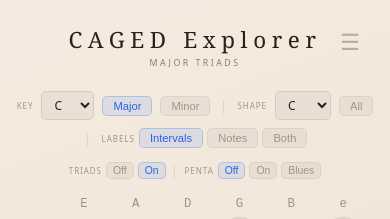
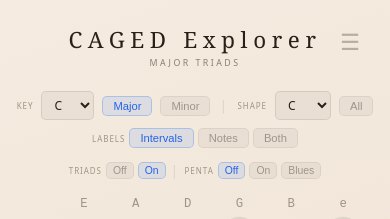
Before and after one commit to tartansandal/caged-explorer, a React (Vite) app: page / in a window 390 px wide. Shown: the top 219 px of the page. Built offline with nearby package versions, Linux system fonts and the light colour scheme.

Commit message:
fix: remove unnecessary divider before labels on mobile

```diff
--- a/src/App.jsx
+++ b/src/App.jsx
@@ -835,7 +835,6 @@ export default function CAGEDExplorer() {
               ))}
             </select>
             <ToggleButton label="All" active={activeShape === "all"} onClick={() => changeShape(activeShape === "all" ? "off" : "all")} theme={theme} />
-            <span style={{ color: theme.divider, margin: "0 2px", fontSize: "0.7rem" }}>│</span>
             <span style={{ display: "inline-flex", alignItems: "center", gap: 4, flexWrap: "nowrap" }}>
               <span style={{ fontSize: "0.5rem", color: theme.text.dim, letterSpacing: "0.12em", textTransform: "uppercase" }}>Labels</span>
               {["intervals", "notes", "both"].map(m => (
```
